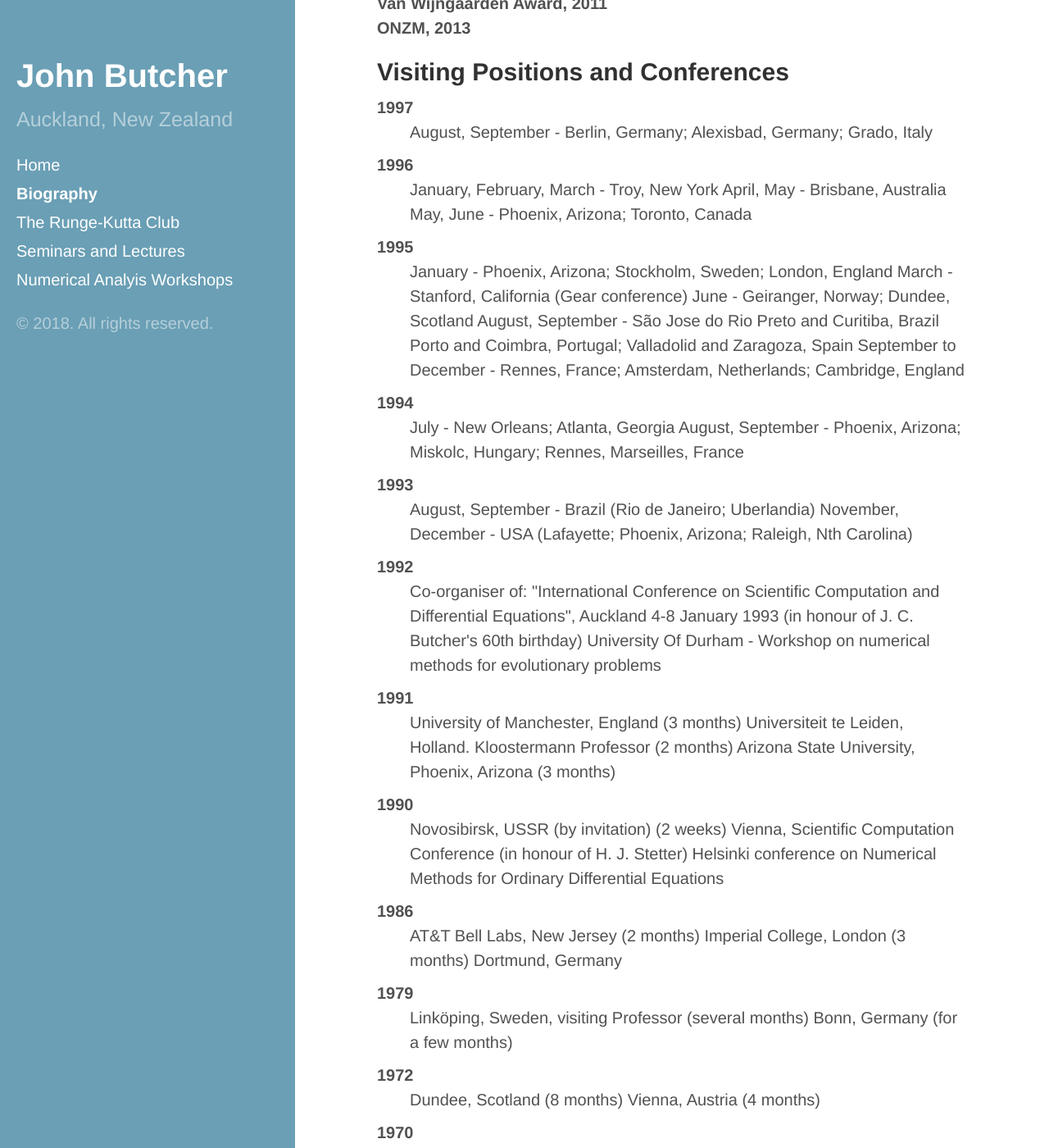
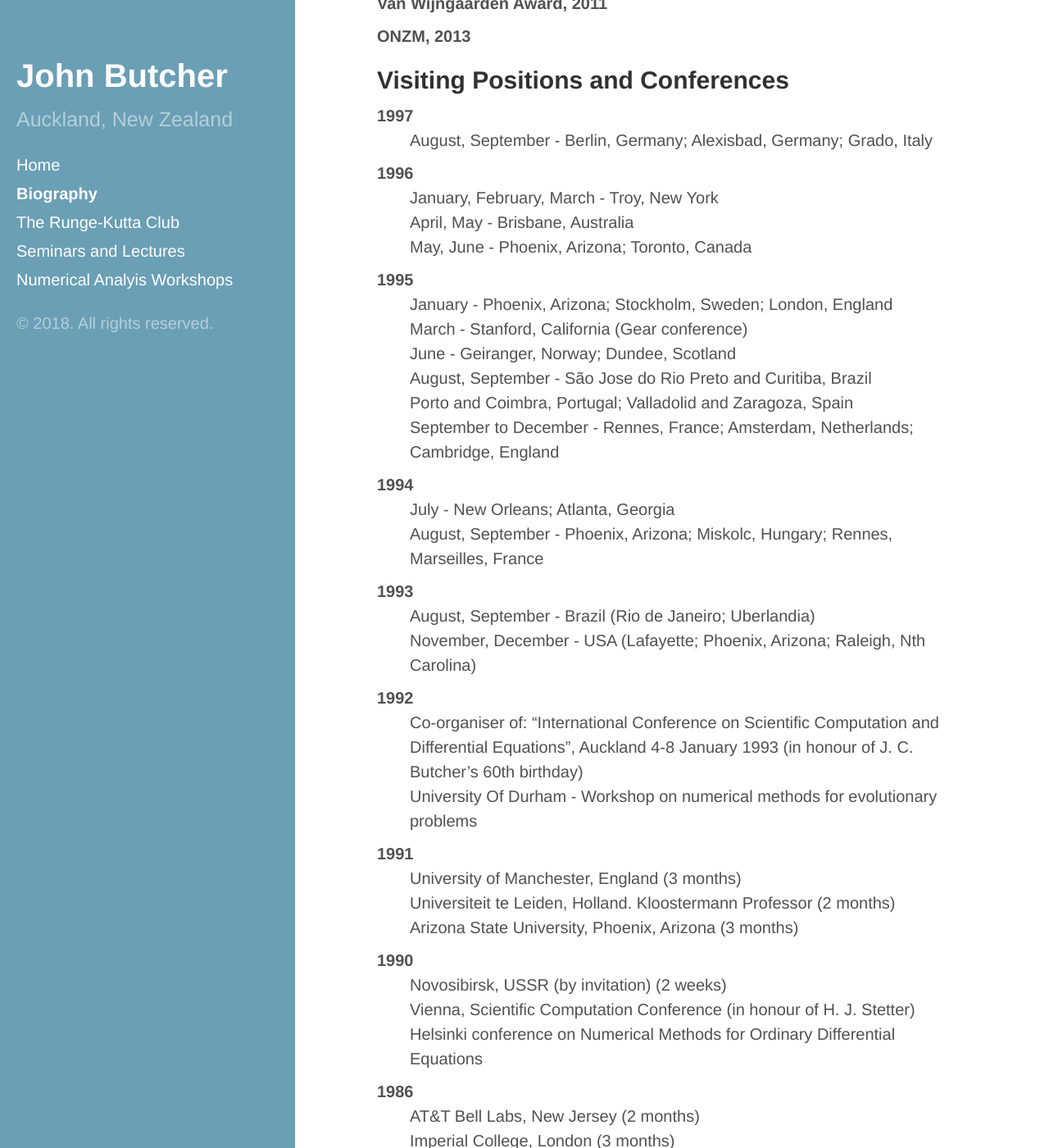
Before and after one commit to yurivyatkin/website, a Jekyll site: the page built from biography.md, in a window 1280 px wide and 1400 px high, scrolled down 1664 px. Shown: the whole window at 82% size. Built offline with Jekyll 4.4.1, drawn with Linux system fonts in a browser that asks for light colours; some of the changed text lies outside the part shown.

Commit message:
Fix kramdown dl in Biography page

```diff
--- a/biography.md
+++ b/biography.md
@@ -47,97 +47,76 @@
 
 ## Awards
 
-<dl>
+Award for Mathematical Research, NZ Mathematical Society, 1991
+: For establishing new fundamental connections between analytic stability properties and algebraic properties of numerical methods for non-linear differential equations; for implementing new methods; and for an outstanding monograph on Runge-Kutta and general linear methods.
 
-<dt>Award for Mathematical Research, NZ Mathematical Society, 1991</dt>
+Hector Memorial Medal, Royal Society Of NZ, 1996
+: For research in the Numerical Analysis of Differential Equations
 
-<dd>For establishing new fundamental connections between analytic stability properties and algebraic properties of numerical methods for non-linear differential equations; for implementing new methods; and for an outstanding monograph on Runge-Kutta and general linear methods.</dd>
+Jones Medal, Royal Society of New Zealand, 2010
+: For lifetime achievement in the Mathematical Sciences
 
-<dt>Hector Memorial Medal, Royal Society Of NZ, 1996</dt>
+Van Wijngaarden Award, 2011
+:
 
-<dd>For research in the Numerical Analysis of Differential Equations</dd>
-
-<dt>Jones Medal, Royal Society of New Zealand, 2010</dt>
-
-<dd>For lifetime achievement in the Mathematical Sciences</dd>
-
-<dt>Van Wijngaarden Award, 2011</dt>
-
-<dt style="margin-bottom: 0.5cm">ONZM, 2013</dt>
-
-</dl>
+ONZM, 2013
+:
 
 ## Visiting Positions and Conferences
 
-<dl>
+1997
+: August, September - Berlin, Germany; Alexisbad, Germany; Grado, Italy
 
-<dt>1997</dt>
+1996
+: January, February, March - Troy, New York
+  April, May - Brisbane, Australia
+  May, June - Phoenix, Arizona; Toronto, Canada
 
-<dd>August, September - Berlin, Germany; Alexisbad, Germany; Grado, Italy</dd>
+1995
+: January - Phoenix, Arizona; Stockholm, Sweden; London, England
+  March - Stanford, California (Gear conference)
+  June - Geiranger, Norway; Dundee, Scotland
+  August, September - São Jose do Rio Preto and Curitiba, Brazil
+  Porto and Coimbra, Portugal; Valladolid and Zaragoza, Spain
+  September to December - Rennes, France; Amsterdam, Netherlands; Cambridge, England
 
-<dt>1996</dt>
+1994
+: July - New Orleans; Atlanta, Georgia
+  August, September - Phoenix, Arizona; Miskolc, Hungary; Rennes, Marseilles, France
 
-<dd>January, February, March - Troy, New York
-April, May - Brisbane, Australia
-May, June - Phoenix, Arizona; Toronto, Canada</dd>
+1993
+: August, September - Brazil (Rio de Janeiro; Uberlandia)
+  November, December - USA (Lafayette; Phoenix, Arizona; Raleigh, Nth Carolina)
 
-<dt>1995</dt>
+1992
+: Co-organiser of: "International Conference on Scientific Computation and Differential Equations", Auckland 4-8 January 1993 (in honour of J. C. Butcher's 60th birthday)
+  University Of Durham - Workshop on numerical methods for evolutionary problems
 
-<dd>January - Phoenix, Arizona; Stockholm, Sweden; London, England
-March - Stanford, California (Gear conference)
-June - Geiranger, Norway; Dundee, Scotland
-August, September - São Jose do Rio Preto and Curitiba, Brazil
-Porto and Coimbra, Portugal; Valladolid and Zaragoza, Spain
-September to December - Rennes, France; Amsterdam, Netherlands; Cambridge, England</dd>
+1991
+: University of Manchester, England (3 months)
+  Universiteit te Leiden, Holland. Kloostermann Professor (2 months)
+  Arizona State University, Phoenix, Arizona (3 months)
 
-<dt>1994</dt>
+1990
+: Novosibirsk, USSR (by invitation) (2 weeks)
+  Vienna, Scientific Computation Conference (in honour of H. J. Stetter)
+  Helsinki conference on Numerical Methods for Ordinary Differential Equations
 
-<dd>July - New Orleans; Atlanta, Georgia
-August, September - Phoenix, Arizona; Miskolc, Hungary; Rennes, Marseilles, France</dd>
+1986
+: AT&T Bell Labs, New Jersey (2 months)
+  Imperial College, London (3 months)
+  Dortmund, Germany
 
-<dt>1993</dt>
+1979
+: Linköping, Sweden, visiting Professor (several months)
+  Bonn, Germany (for a few months)
 
-<dd>August, September - Brazil (Rio de Janeiro; Uberlandia)
-November, December - USA (Lafayette; Phoenix, Arizona; Raleigh, Nth Carolina)</dd>
+1972
+: Dundee, Scotland (8 months)
+  Vienna, Austria (4 months)
 
-<dt>1992</dt>
-
-<dd>Co-organiser of: "International Conference on Scientific Computation and Differential Equations", Auckland 4-8 January 1993 (in honour of J. C. Butcher's 60th birthday)
-University Of Durham - Workshop on numerical methods for evolutionary problems</dd>
-
-<dt>1991</dt>
-
-<dd>University of Manchester, England (3 months)
-Universiteit te Leiden, Holland. Kloostermann Professor (2 months)
-Arizona State University, Phoenix, Arizona (3 months)</dd>
-
-<dt>1990</dt>
-
-<dd>Novosibirsk, USSR (by invitation) (2 weeks)
-Vienna, Scientific Computation Conference (in honour of H. J. Stetter)
-Helsinki conference on Numerical Methods for Ordinary Differential Equations</dd>
-
-<dt>1986</dt>
-
-<dd>AT&T Bell Labs, New Jersey (2 months)
-Imperial College, London (3 months)
-Dortmund, Germany</dd>
-
-<dt>1979</dt>
-
-<dd>Linköping, Sweden, visiting Professor (several months)
-Bonn, Germany (for a few months)</dd>
-
-<dt>1972</dt>
-
-<dd>Dundee, Scotland (8 months)
-Vienna, Austria (4 months)</dd>
-
-<dt>1970</dt>
-
-<dd style="margin-bottom: 0.5cm">Various British Universities (few days each)
-Royal Institute of Technology, Stockholm,Sweden (one week)
-Innsbruck, Austria Invited Speaker, 400th anniversary, Universität Innsbruck (one week)
-Prof à l'école d'été, Bréau-sans-Nappe, France (3 weeks)</dd>
-
-</dl>
+1970
+: Various British Universities (few days each)
+  Royal Institute of Technology, Stockholm,Sweden (one week)
+  Innsbruck, Austria Invited Speaker, 400th anniversary, Universität Innsbruck (one week)
+  Prof à l'école d'été, Bréau-sans-Nappe, France (3 weeks)
```
